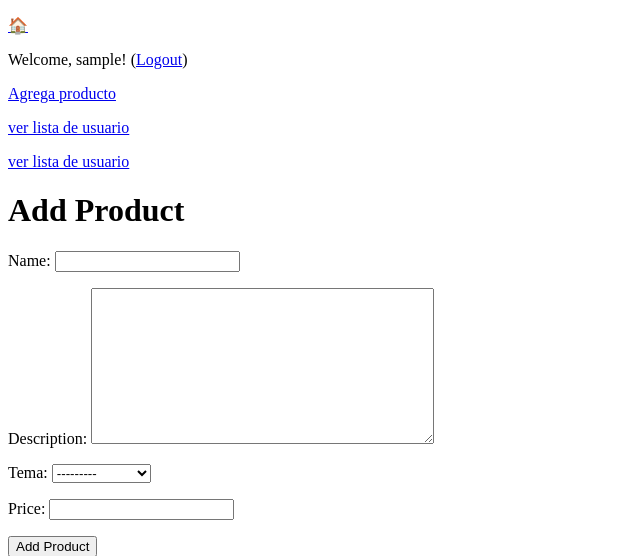
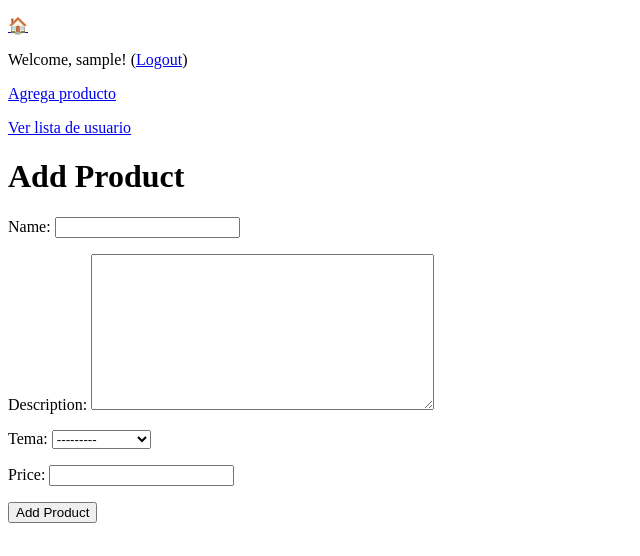
Before and after one commit to IgriegaL/TindMarketPlace-Django-Postgress, a Django app: page /add_product/ in a window 1280 px wide. Shown: the top 556 px of the page, without its empty margins (0-640 px from the left). Run offline with Django 4.2, Linux system fonts and the light colour scheme; the visitor is signed in with stand-in values (Sample User, id 1).

Commit message:
cambios para que pueda ver uusario ifstaff los usuarios

```diff
--- a/myapp/templates/base.html
+++ b/myapp/templates/base.html
@@ -6,17 +6,15 @@
   <body>
     <p><a href="{% url 'index' %}">🏠</a></p>
     {% if user.is_authenticated %}
-        <p>Welcome, {{ user.username }}! (<a href="{% url 'logout' %}">Logout</a>)</p>
+    <p>
+      Welcome, {{ user.username }}! (<a href="{% url 'logout' %}">Logout</a>)
+    </p>
     <p><a href="{% url 'add_product' %}">Agrega producto</a></p>
-        <p><a href="{% url 'user_list' %}">ver lista de usuario</a></p>
     {% else %}
     <p><a href="{% url 'login' %}">Login</a></p>
     <p><a href="{% url 'register' %}">Registrar</a></p>
-    {% endif %}
-    {% if user.is_staff == True %}
-        <p><a href="{% url 'user_list' %}">ver lista de usuario</a></p>
-    {% endif %}
-
-    {% block content %}{% endblock %}
+    {% endif %} {% if user.is_staff %}
+    <p><a href="{% url 'user_list' %}">Ver lista de usuario</a></p>
+    {% endif %} {% block content %}{% endblock %}
   </body>
 </html>
```
Lines whose indentation alone changed are shown as unchanged.
